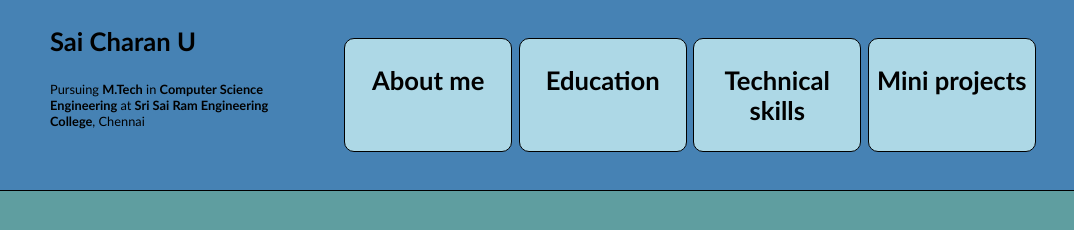
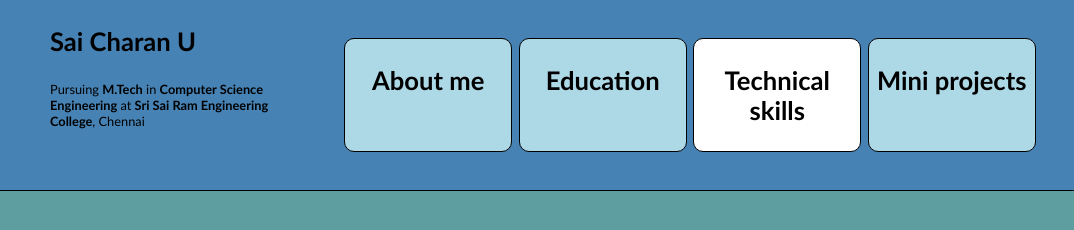
Before and after one commit to SaiCharanUvaraj/Personal-Website, a plain HTML site: page technical skills.html in a window 1280 px wide. Shown: the full height of the page, 206-1280 px from the left. Drawn offline with Linux system fonts and the light colour scheme.

Commit message:
Update technical skills.html

```diff
--- a/technical skills.html
+++ b/technical skills.html
@@ -31,7 +31,7 @@
                         <p class="dashboard-titles">Education</p>
                     </center>
                 </div>
-			    <div class="menu-item-box technical-skills-box" onclick="location.href='technical skills.html'">
+			    <div class="menu-item-box technical-skills-box selected-box" onclick="location.href='technical skills.html'">
                     <center>
                         <p class="dashboard-titles">Technical skills</p>
                     </center>
```
